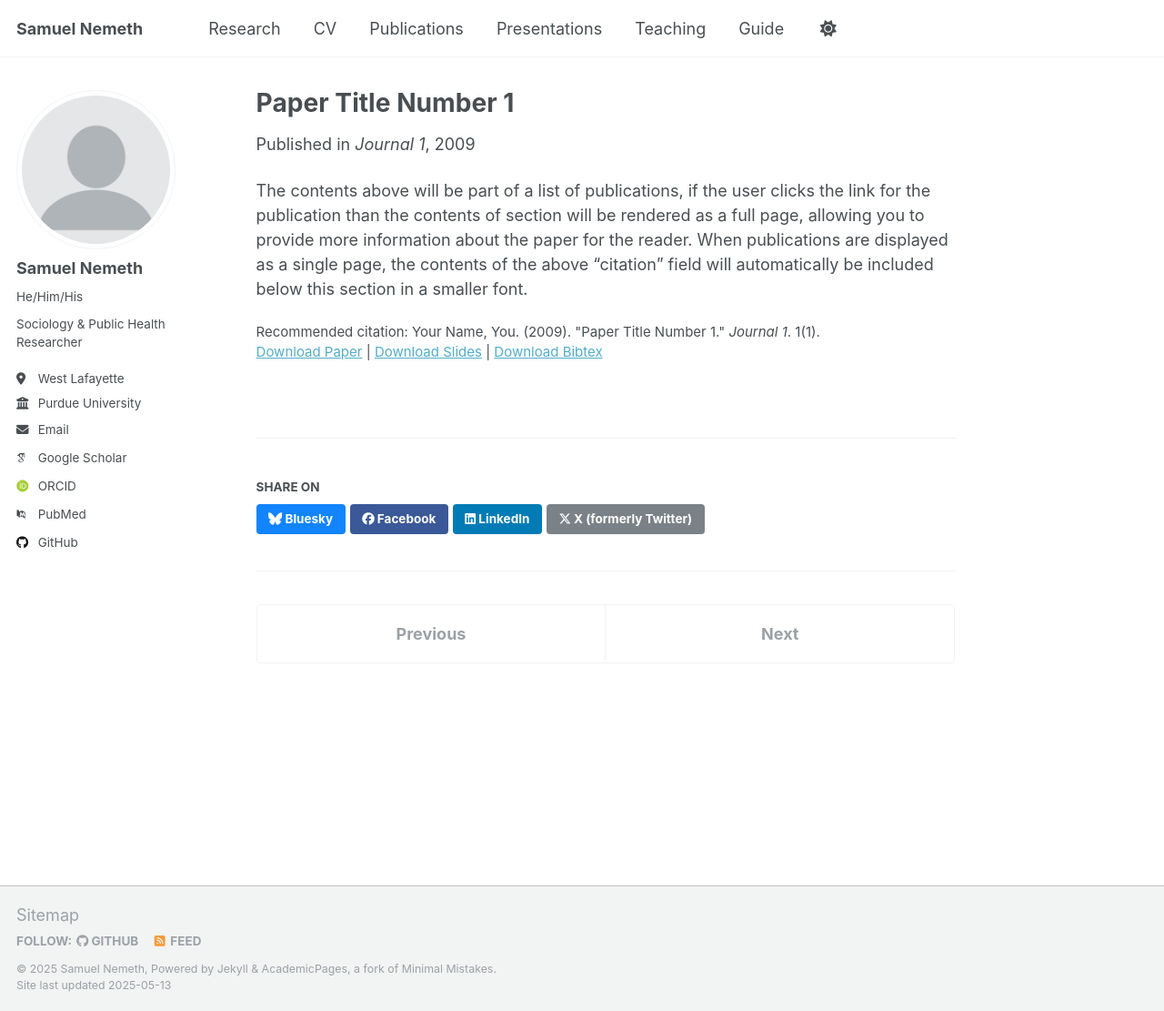
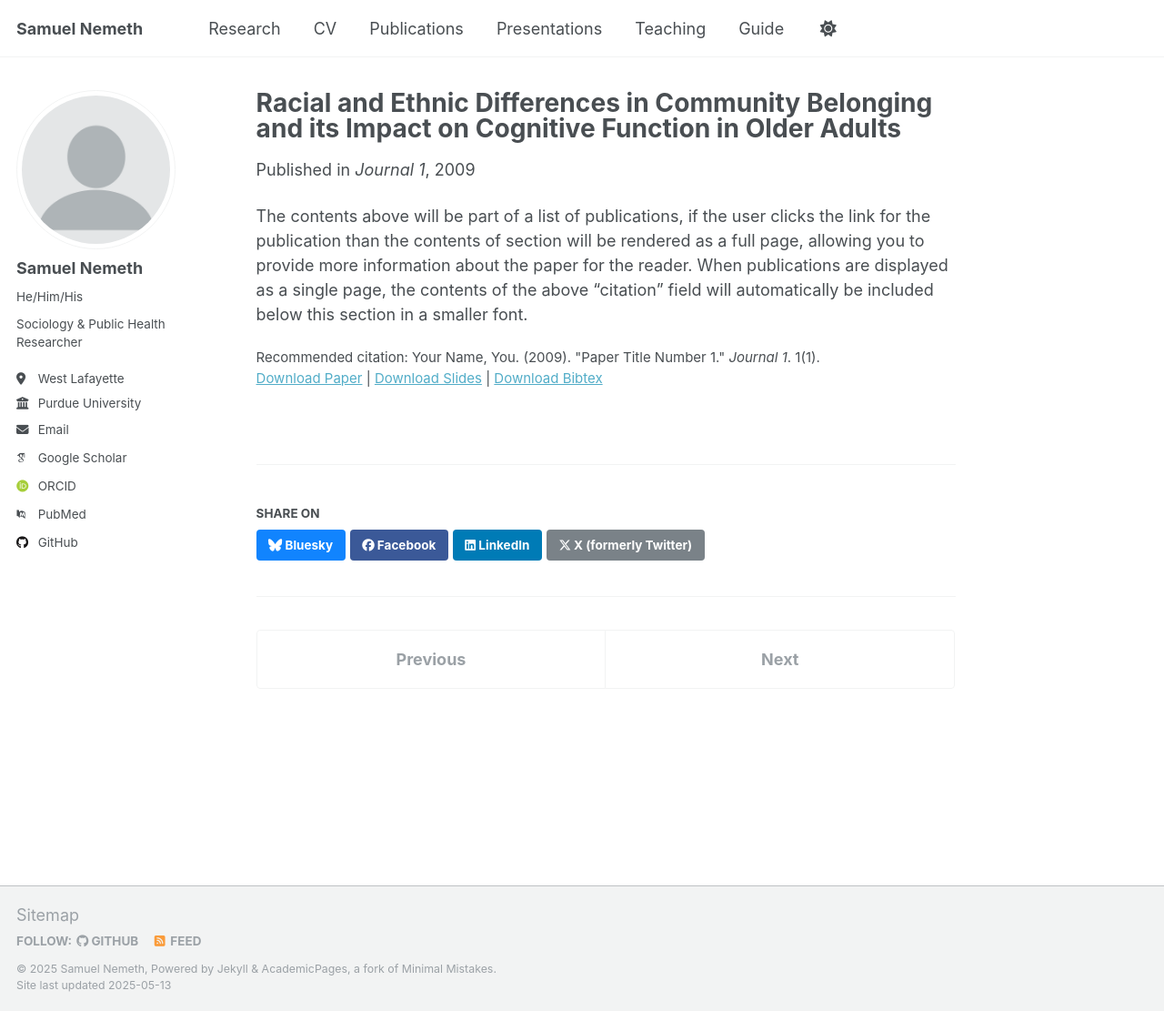
Before and after one commit to samuel-nemeth/samuel-nemeth.github.io, a Jekyll site: the page built from _publications/2009-10-01-paper-title-number-1.md, in a window 1280 px wide and 1111 px high. Shown: the whole window at 91% size. Built offline with Jekyll 4.4.1, drawn with Linux system fonts in a browser that asks for light colours; some web fonts are replaced.

Commit message:
Update 2009-10-01-paper-title-number-1.md

```diff
--- a/_publications/2009-10-01-paper-title-number-1.md
+++ b/_publications/2009-10-01-paper-title-number-1.md
@@ -1,13 +1,13 @@
 ---
-title: "Paper Title Number 1"
+title: "Racial and Ethnic Differences in Community Belonging and its Impact on Cognitive Function in Older Adults"
 collection: publications
 category: manuscripts
-permalink: /publication/2009-10-01-paper-title-number-1
+permalink: #
 excerpt: 'This paper is about the number 1. The number 2 is left for future work.'
 date: 2009-10-01
 venue: 'Journal 1'
 slidesurl: 'http://academicpages.github.io/files/slides1.pdf'
-paperurl: 'http://academicpages.github.io/files/paper1.pdf'
+paperurl: '[http://academicpages.github.io/files/paper1.pdf](https://academic.oup.com/psychsocgerontology/article-abstract/80/6/gbaf028/8016079?redirectedFrom=fulltext#google_vignette)'
 bibtexurl: 'http://academicpages.github.io/files/bibtex1.bib'
 citation: 'Your Name, You. (2009). &quot;Paper Title Number 1.&quot; <i>Journal 1</i>. 1(1).'
 ---
```
